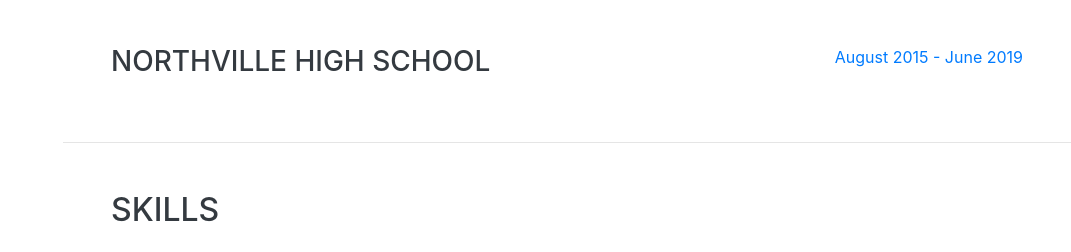
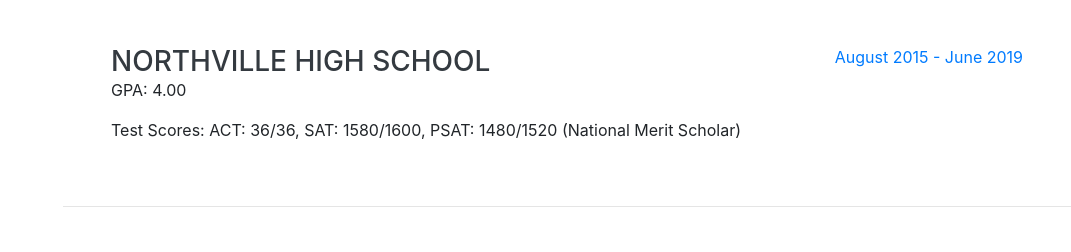
Before and after one commit to AveekD/Personal_Website, a website with bundled scripts: page index.html in a window 1280 px wide. Shown: the part 2236-2488 px from the top of the page, without its empty margins (209-1280 px from the left). Built offline with nearby package versions, Linux system fonts and the light colour scheme; a web font is replaced by a local one.

Commit message:
Update index.html

```diff
--- a/index.html
+++ b/index.html
@@ -160,7 +160,8 @@
         <div class="resume-item d-flex flex-column flex-md-row justify-content-between">
           <div class="resume-content">
             <h3 class="mb-0">Northville High School</h3>
-            <p></p>
+            <p>GPA: 4.00</p>
+            <p>Test Scores: ACT: 36/36, SAT: 1580/1600, PSAT: 1480/1520 (National Merit Scholar)</p>
           </div>
           <div class="resume-date text-md-right">
             <span class="text-primary">August 2015 - June 2019</span>
```
